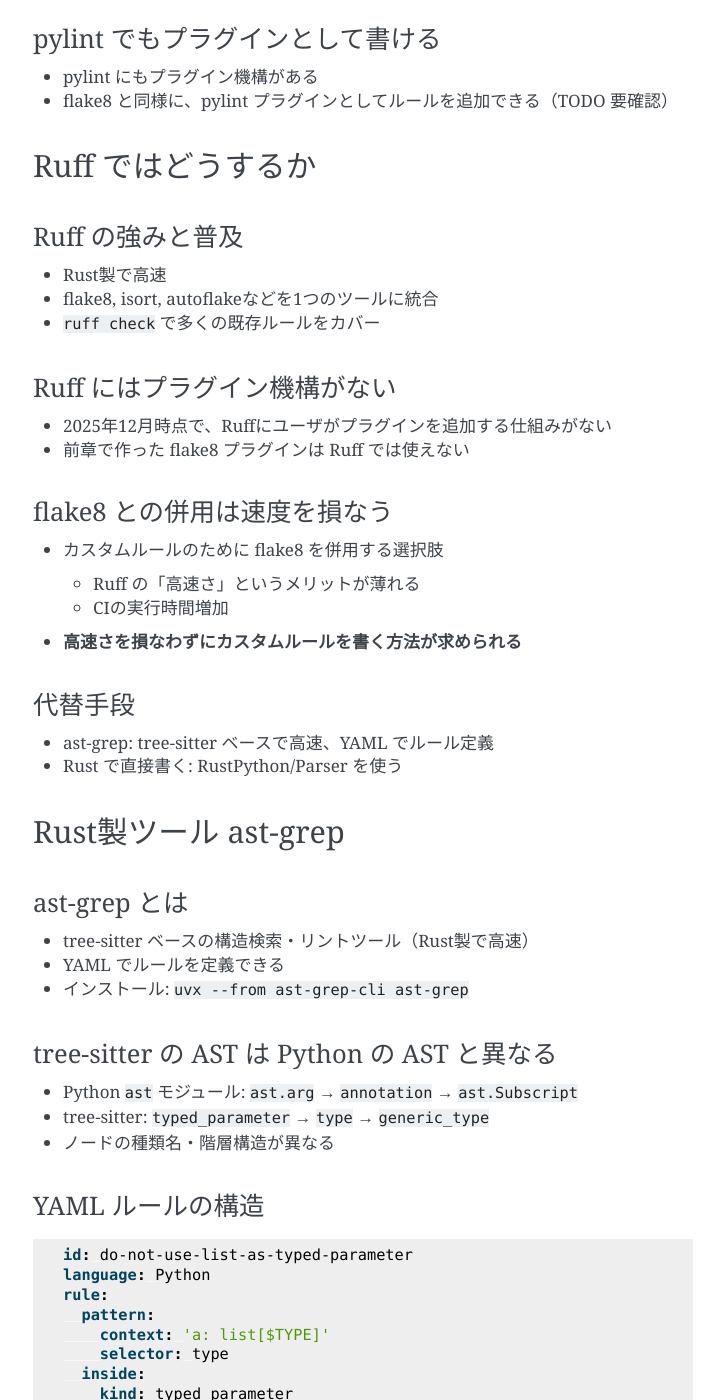
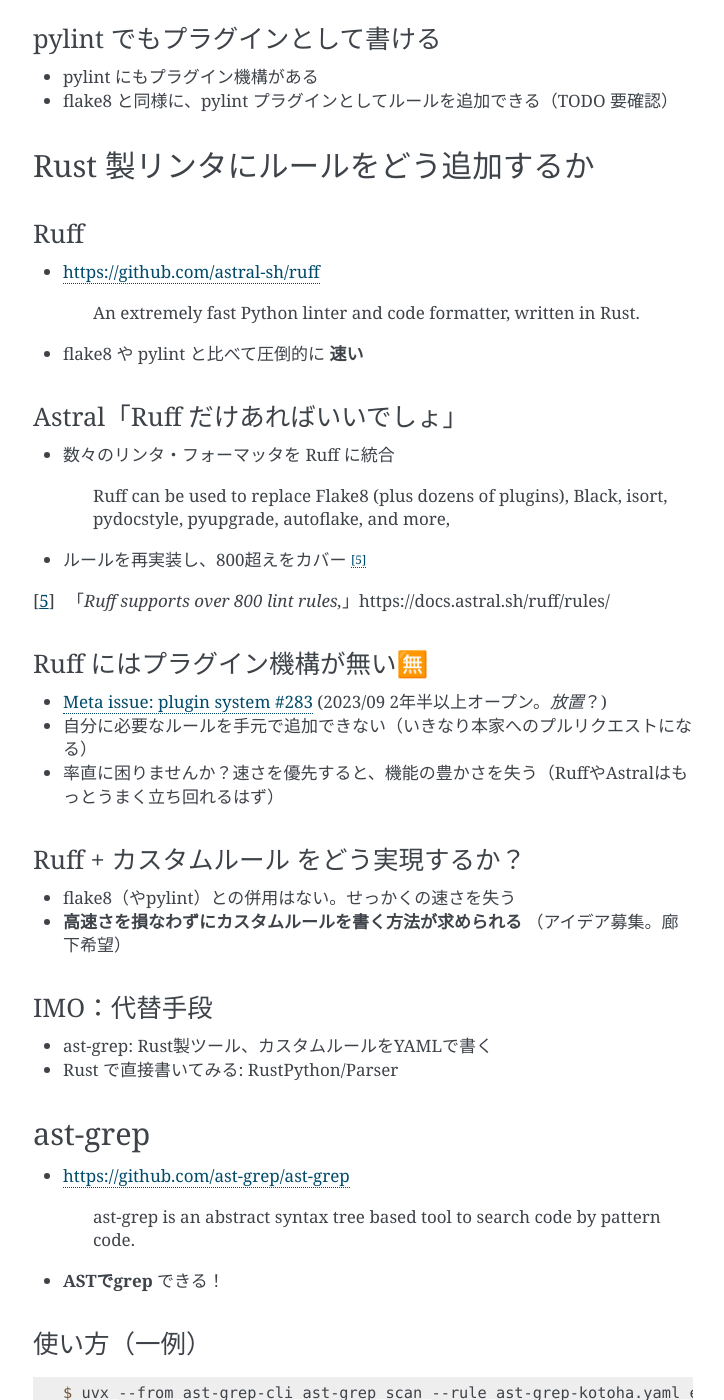
Before and after one commit to ftnext/2026-slides, a Sphinx documentation site: the page built from source/pyconshizu/write-linter-rules.rst, in a window 1280 px wide and 1400 px high, scrolled down 7453 px. Shown: the whole window, without its empty margins (387-1111 px from the left). Built offline with Sphinx 7.4.7, drawn with Linux system fonts in a browser that asks for light colours; some of the changed text lies outside the part shown.

Commit message:
feat: Refine Rust tools part (ast-grep)

```diff
--- a/source/pyconshizu/rust-tools.rst.txt
+++ b/source/pyconshizu/rust-tools.rst.txt
@@ -1,157 +1,155 @@
-Ruff ではどうするか
-===================
+Rust 製リンタにルールをどう追加するか
+==================================================
 
-Ruff の強みと普及
------------------
+Ruff
+--------------------------------------------------
 
-* Rust製で高速
-* flake8, isort, autoflakeなどを1つのツールに統合
-* ``ruff check`` で多くの既存ルールをカバー
+* https://github.com/astral-sh/ruff
 
-Ruff にはプラグイン機構がない
------------------------------
+    An extremely fast Python linter and code formatter, written in Rust.
 
-* 2025年12月時点で、Ruffにユーザがプラグインを追加する仕組みがない
-* 前章で作った flake8 プラグインは Ruff では使えない
+* flake8 や pylint と比べて圧倒的に **速い**
 
-flake8 との併用は速度を損なう
------------------------------
+.. バイナリ vs インタプリタ：この違いが速さの一因
 
-* カスタムルールのために flake8 を併用する選択肢
+Astral「Ruff だけあればいいでしょ」
+--------------------------------------------------
 
-  * Ruff の「高速さ」というメリットが薄れる
-  * CIの実行時間増加
+* 数々のリンタ・フォーマッタを Ruff に統合
 
-* **高速さを損なわずにカスタムルールを書く方法が求められる**
+    Ruff can be used to replace Flake8 (plus dozens of plugins), Black, isort, pydocstyle, pyupgrade, autoflake, and more,
 
-代替手段
---------
+* ルールを再実装し、800超えをカバー [#ruff-rules-doc]_
 
-* ast-grep: tree-sitter ベースで高速、YAML でルール定義
-* Rust で直接書く: RustPython/Parser を使う
+.. [#ruff-rules-doc] 「*Ruff supports over 800 lint rules,*」https://docs.astral.sh/ruff/rules/
 
-Rust製ツール ast-grep
-=====================
+.. 使い方例 コマンド
+.. https://nikkie-ftnext.hatenablog.com/entry/ruff-as-python-formatter-two-commands
+.. https://gihyo.jp/article/2023/03/monthly-python-2303
 
-ast-grep とは
--------------
+Ruff にはプラグイン機構が無い🈚️
+--------------------------------------------------
 
-* tree-sitter ベースの構造検索・リントツール（Rust製で高速）
-* YAML でルールを定義できる
-* インストール: ``uvx --from ast-grep-cli ast-grep``
+* `Meta issue: plugin system #283 <https://github.com/astral-sh/ruff/issues/283>`__ (2023/09 2年半以上オープン。*放置*？)
+* 自分に必要なルールを手元で追加できない（いきなり本家へのプルリクエストになる）
+* 率直に困りませんか？速さを優先すると、機能の豊かさを失う（RuffやAstralはもっとうまく立ち回れるはず）
 
-tree-sitter の AST は Python の AST と異なる
---------------------------------------------
+.. https://github.com/astral-sh/ruff/issues/283#issuecomment-2354996290
 
-* Python ``ast`` モジュール: ``ast.arg`` → ``annotation`` → ``ast.Subscript``
-* tree-sitter: ``typed_parameter`` → ``type`` → ``generic_type``
-* ノードの種類名・階層構造が異なる
+.. https://nikkie-ftnext.hatenablog.com/entry/is-ruff-superset-of-flake8-my-answer-is-no-202501
 
-YAML ルールの構造
------------------
+Ruff + カスタムルール をどう実現するか？
+--------------------------------------------------
 
-.. code-block:: yaml
+* flake8（やpylint）との併用はない。せっかくの速さを失う
+* **高速さを損なわずにカスタムルールを書く方法が求められる** （アイデア募集。廊下希望）
 
-    id: do-not-use-list-as-typed-parameter
-    language: Python
-    rule:
-      pattern:
-        context: 'a: list[$TYPE]'
-        selector: type
-      inside:
-        kind: typed_parameter
-    fix: Iterable[$TYPE]
+IMO：代替手段
+--------------------------------------------------
 
-YAML ルールを読み解く（1）
---------------------------
+* ast-grep: Rust製ツール、カスタムルールをYAMLで書く
+* Rust で直接書いてみる: RustPython/Parser
 
-* ``pattern`` + ``context``: コード片によるパターンマッチ
+ast-grep
+==================================================
 
-  * ``$TYPE`` はメタ変数（ ``int`` などにマッチ）
+* https://github.com/ast-grep/ast-grep
 
-* ``selector``: マッチさせたいノード種類（ ``type`` ）
+    ast-grep is an abstract syntax tree based tool to search code by pattern code.
 
-YAML ルールを読み解く（2）
---------------------------
+* **ASTでgrep** できる！
 
-* ``inside``: 親ノードの条件（ ``typed_parameter`` ）
-
-  * **注意**: ``inside`` は直接の親のみを見る（祖先全体ではない）
-
-* ``fix``: 自動修正 → flake8 プラグインにはなかった強み
-
-実行
-----
+使い方（一例）
+--------------------------------------------------
 
 .. code-block:: console
 
-    $ ast-grep scan --rule rule.yaml examples/use_iterable.py
+    $ uvx --from ast-grep-cli ast-grep scan --rule ast-grep-kotoha.yaml examples.py
 
-デバッグのコツ
---------------
+https://pypi.org/project/ast-grep-cli/
 
-* ast-grep Playground の活用
+YAMLでルールを書く
+--------------------------------------------------
 
-  * https://ast-grep.github.io/playground.html
+.. literalinclude:: ../../samplecode/write-python-linter-rules/kotoha.yaml
+   :language: yaml
 
-* AI モデルはいずれも正しい ast-grep ルールを生成できなかった
+ast-grepにおけるAST
+--------------------------------------------------
 
-  * ツールを人間が理解する価値がここにある
+.. code-block:: python
 
-補足：tree-sitter
------------------
+    def plus_one_ng(numbers: list[str]) -> list[int]: pass
 
-* ast-grep の裏側にあるパーサーライブラリ
-* 多言語対応、インクリメンタルパース
-* ast-grep の YAML ルールは、裏で tree-sitter クエリとして動いている
+.. literalinclude:: ../../samplecode/write-python-linter-rules/lint-targets/tree-sitter-output
+   :lines: 2-12
+
+https://ast-grep.github.io/playground.html
+
+``list[]`` という型ヒントにマッチ
+--------------------------------------------------
+
+.. literalinclude:: ../../samplecode/write-python-linter-rules/kotoha.yaml
+   :language: yaml
+   :lines: 3-6
+
+.. https://ast-grep.github.io/guide/rule-config.html
+
+親ノードの指定を追加
+--------------------------------------------------
+
+typed_parameter の直下の type
+
+.. literalinclude:: ../../samplecode/write-python-linter-rules/kotoha.yaml
+   :language: yaml
+   :lines: 3-8
+   :emphasize-lines: 5-6
+
+ASTは実はtree-sitterによる
+--------------------------------------------------
+
+    ast-grep's core is an algorithm to search and replace code based on abstract syntax tree produced by tree-sitter.
+
+* tree-sitter は多言語対応
+* https://tree-sitter.github.io/tree-sitter/
+
+.. https://nikkie-ftnext.hatenablog.com/entry/tree-sitter-python-query-like-flake8-kotoha
 
 tree-sitter クエリの例
-----------------------
+--------------------------------------------------
 
-.. code-block:: scheme
-
-    (typed_parameter
-      (identifier) @param_name
-      type: (type
-        (generic_type
-          (identifier) @type_name
-          (type_parameter
-            (type
-              (identifier) @inner_type))))
-      (#eq? @type_name "list"))
-
-* ast-grep を使うだけなら直接書く必要はない
-* ルールのデバッグやノード構造の理解に役立つ
+.. literalinclude:: ../../samplecode/write-python-linter-rules/kotoha.scm
+   :language: scheme
 
 発展：Rust で書く
-=================
+==================================================
 
-この部分だけ Rust の知識を前提にします
----------------------------------------
-
+* この部分だけ Rust の知識を前提にします
 * 雰囲気だけ掴んでいただければ！
 
 RustPython/Parser とは
-----------------------
+--------------------------------------------------
 
 * RustPython や Ruff が内部で使う Python パーサー（Rust製）
-* Ruff のルールも、このパーサーが生成する AST を扱っている
+* Ruff は 0.4.10 頃から自前パーサーに切り替えたが、一旦こちらを使う
+* Ruff のルールも、同じ概念のパーサーが生成する AST を扱っている
 
 Rust 環境の最小限セットアップ
------------------------------
+--------------------------------------------------
 
-* ``cargo`` は Python でいう ``pip`` + ``venv`` に相当
+* ``rustup`` で Rust 環境を導入
+* ``cargo`` は Python でいう ``uv`` のようなもの（``pip`` + ``venv`` に相当）
 * ``cargo init`` でプロジェクト作成
 * ``cargo add rustpython-parser`` で依存追加
 
 Python コードを Rust でパースする
----------------------------------
+--------------------------------------------------
 
 * Python 側: ``ast.dump(ast.parse(source))``
 * Rust 側: ``parse(source, Mode::Module)`` + ``println!("{:#?}", ast)``
 
 AST 表現の比較
---------------
+--------------------------------------------------
 
 * Python の AST と Rust の AST は同じ概念を異なる表現で持つ
 
```
